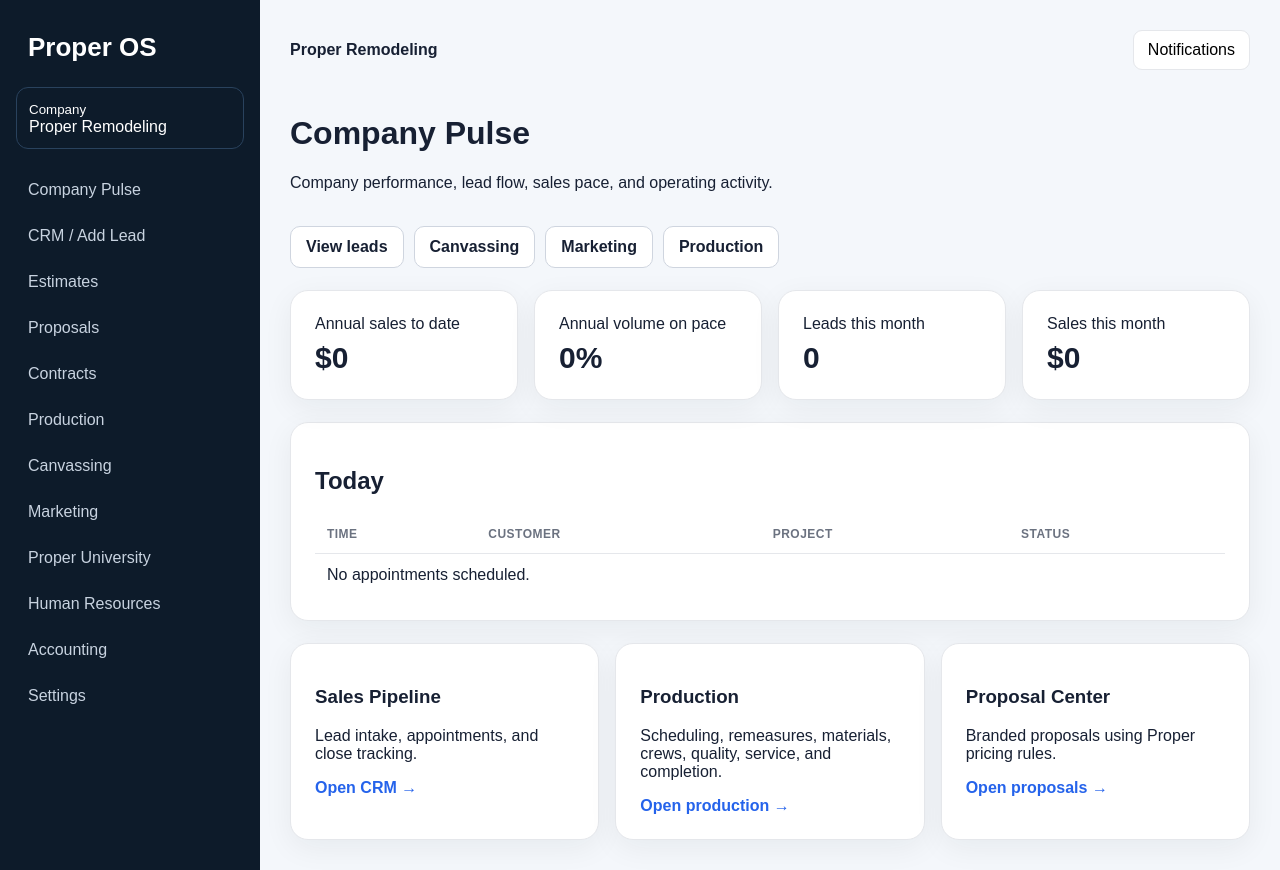
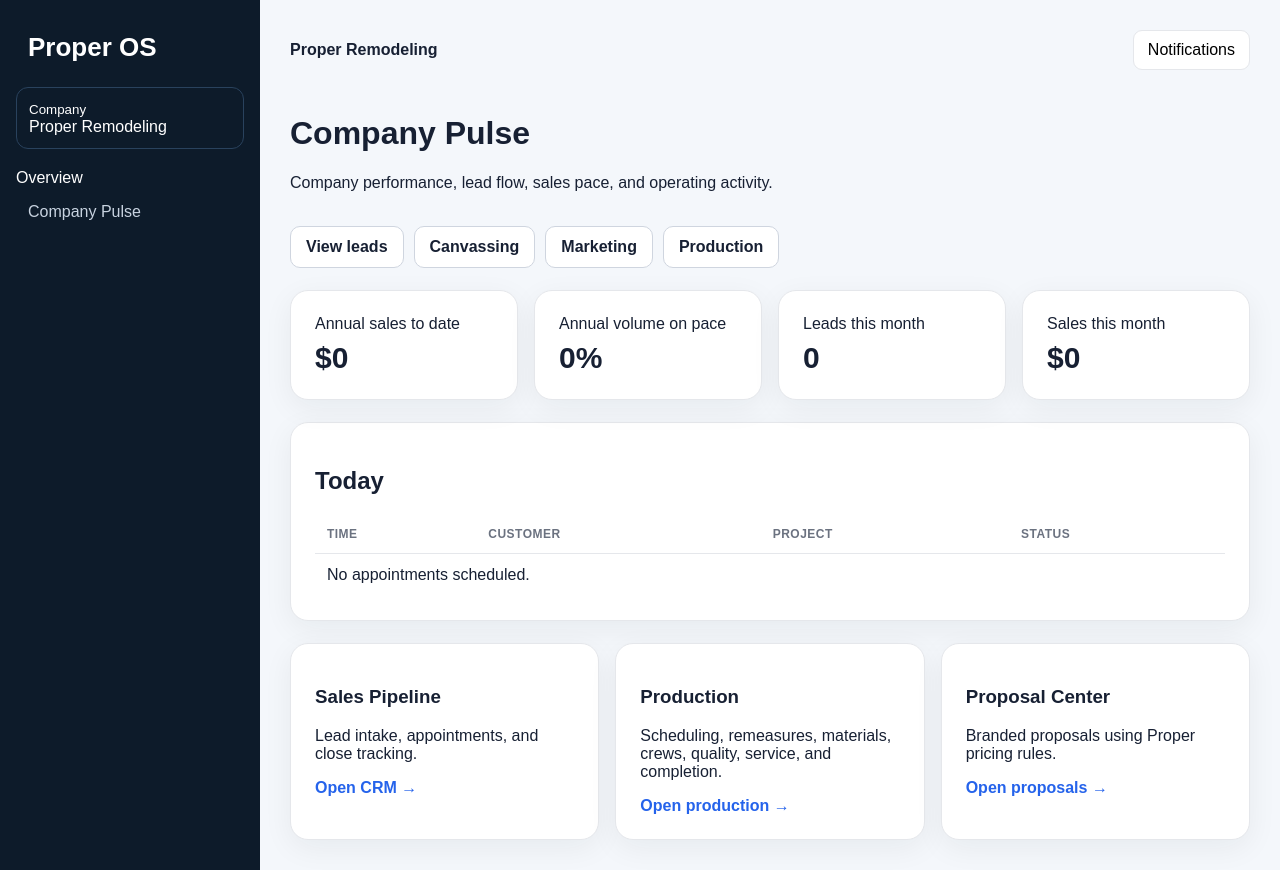
Before and after one commit to csosa122000/ProperOS, a Next.js app: page /dashboard in a window 1280 px wide. Built offline with nearby package versions, Linux system fonts and the light colour scheme; no server answers.

Commit message:
Integrate role-based navigation

```diff
--- a/components/app-shell.tsx
+++ b/components/app-shell.tsx
@@ -1,5 +1,39 @@
 import Link from 'next/link';
 import { MobileNav } from '@/components/mobile-nav';
 import { createClient } from '@/lib/supabase/server';
-const links=[['Company Pulse','/dashboard'],['CRM / Add Lead','/crm'],['Estimates','/estimates'],['Proposals','/proposals'],['Contracts','/contracts'],['Production','/production'],['Canvassing','/canvassing'],['Marketing','/marketing'],['Proper University','/university'],['Human Resources','/human-resources'],['Accounting','/accounting'],['Settings','/settings']];
-export async function AppShell({children}:{children:React.ReactNode}){const supabase=await createClient();const {data:{user}}=await supabase.auth.getUser();if(user)await supabase.rpc('claim_pending_memberships');const {data:orgs}=await supabase.rpc('get_my_organizations');return <div className="shell"><aside className="sidebar"><div className="brand">Proper OS</div><div className="org"><small>Company</small><div>{orgs?.[0]?.organization_name||'Proper Remodeling'}</div></div><nav className="nav">{links.map(([n,h])=><Link key={h} href={h}>{n}</Link>)}</nav></aside><main className="main"><header className="top app-header"><div><strong>Proper Remodeling</strong><div style={{color:'#6b7280'}}>{user?.email}</div></div><div className="actions"><MobileNav/><button className="secondary notifications-button">Notifications</button></div></header>{children}</main></div>}
+
+type NavGroup={label:string;links:[string,string][]};
+
+const fullNavigation:NavGroup[]=[
+  {label:'Overview',links:[['Company Pulse','/dashboard']]},
+  {label:'Operations',links:[['Sales','/sales'],['Production','/production'],['Canvassing','/canvassing']]},
+  {label:'Documents',links:[['Estimates','/estimates'],['Proposals','/proposals'],['Contracts','/contracts']]},
+  {label:'Business',links:[['Marketing','/marketing'],['Accounting','/accounting'],['Human Resources','/human-resources']]},
+  {label:'Development',links:[['Proper University','/university']]},
+  {label:'System',links:[['Settings','/settings']]},
+];
+
+function navigationForRoles(roles:string[]=[]):NavGroup[]{
+  const roleSet=new Set(roles);
+  if(['company_owner','company_admin','company_manager'].some(role=>roleSet.has(role))) return fullNavigation;
+  const links:[string,string][]=[];
+  if(roleSet.has('sales_rep')) links.push(['Sales','/sales'],['Estimates','/estimates'],['Proposals','/proposals'],['Contracts','/contracts']);
+  if(roleSet.has('production')) links.push(['Production','/production']);
+  if(roleSet.has('canvassing')) links.push(['Canvassing','/canvassing']);
+  if(roleSet.has('marketing')) links.push(['Marketing','/marketing']);
+  if(roleSet.has('call_center')) links.push(['Marketing','/marketing']);
+  if(roleSet.has('accounting')) links.push(['Accounting','/accounting']);
+  if(roleSet.has('read_only')&&links.length===0) links.push(['Proper University','/university']);
+  if(links.length&&!links.some(([,href])=>href==='/university')) links.push(['Proper University','/university']);
+  return [{label:'Overview',links:[['Company Pulse','/dashboard']]},...(links.length?[{label:'Workspace',links}]:[])];
+}
+
+export async function AppShell({children}:{children:React.ReactNode}){
+  const supabase=await createClient();
+  const {data:{user}}=await supabase.auth.getUser();
+  if(user) await supabase.rpc('claim_pending_memberships');
+  const {data:orgs}=await supabase.rpc('get_my_organizations');
+  const membership=orgs?.[0];
+  const navigationGroups=navigationForRoles((membership?.roles||[]) as string[]);
+  return <div className="shell"><aside className="sidebar"><div className="brand">Proper OS</div><div className="org"><small>Company</small><div>{membership?.organization_name||'Proper Remodeling'}</div></div><nav className="nav" aria-label="Main navigation">{navigationGroups.map(group=><div className="nav-group" key={group.label}><div className="nav-group-label">{group.label}</div>{group.links.map(([name,href])=><Link key={href} href={href}>{name}</Link>)}</div>)}</nav></aside><main className="main"><header className="top app-header"><div><strong>Proper Remodeling</strong><div style={{color:'#6b7280'}}>{user?.email}</div></div><div className="actions"><MobileNav navigationGroups={navigationGroups}/><button className="secondary notifications-button">Notifications</button></div></header>{children}</main></div>;
+}
```
